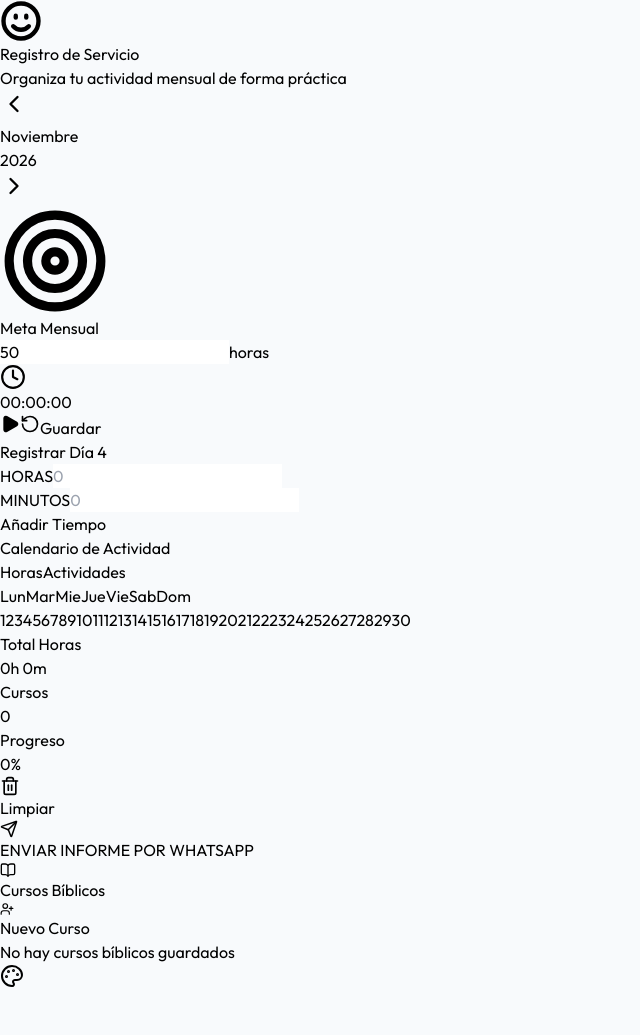
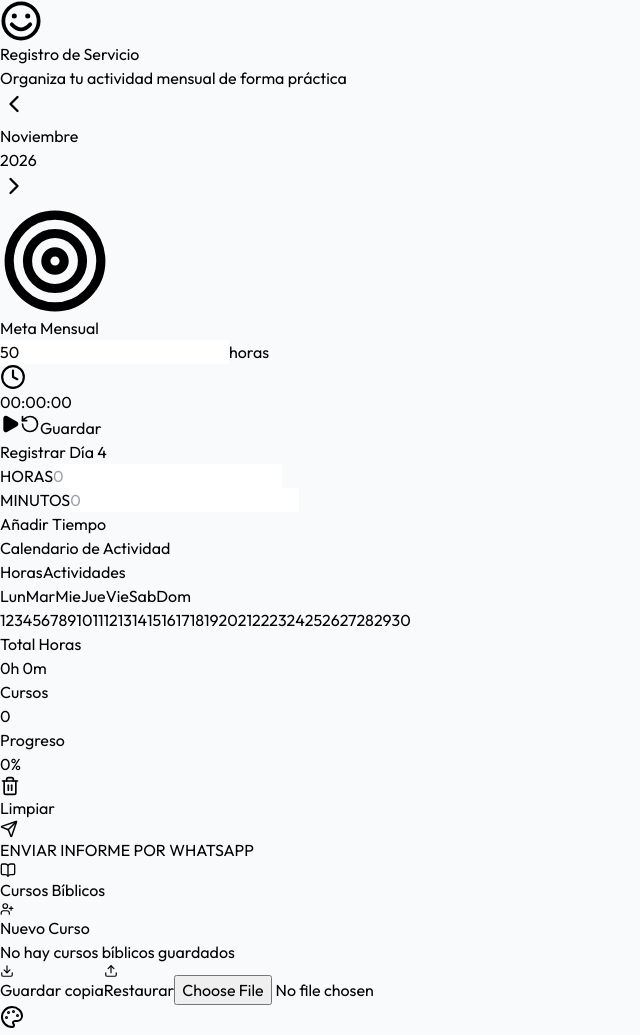
Before and after one commit to otmarycarolina-ship-it/Ruta-2, a React (Vite) app: page / in a window 1280 px wide. Shown: the whole page, without its empty margins (0-640 px from the left). Before the commit the page ends 994 px from the top, so only its background shows below. Built offline with nearby package versions, Linux system fonts and the light colour scheme.

Commit message:
Update App.jsx

```diff
--- a/src/App.jsx
+++ b/src/App.jsx
@@ -2,7 +2,7 @@ import React, { useState, useEffect, useRef } from 'react';
 import {
   Calendar as CalendarIcon, Clock, BookOpen, Trash2, Target,
   Timer, ChevronRight, ChevronLeft, UserPlus, Send, X, Play, Pause, RotateCcw,
-  Palette, Smile, CheckCircle2, Bookmark
+  Palette, CheckCircle2, Bookmark, Download, Upload
 } from 'lucide-react';
 
 const App = () => {
@@ -219,6 +219,8 @@ const App = () => {
 
   const [modalNotaDia, setModalNotaDia] = useState(null);
   const [textoNotaInput, setTextoNotaInput] = useState('');
+
+  const fileInputRef = useRef(null);
 
   useEffect(() => {
     const checkDate = () => {
@@ -494,6 +496,45 @@ const App = () => {
     setDiaBurbujaAbierta(null);
   };
 
+  // --- FUNCIONES SUTILES DE COPIA DE SEGURIDAD (EXPORTAR/IMPORTAR) ---
+  const exportarDatos = () => {
+    const backupObj = {
+      datosMensuales,
+      estudiantesGlobales,
+      temaActual
+    };
+    const dataStr = "data:text/json;charset=utf-8," + encodeURIComponent(JSON.stringify(backupObj));
+    const downloadAnchor = document.createElement('a');
+    downloadAnchor.setAttribute("href", dataStr);
+    downloadAnchor.setAttribute("download", `registro_servicio_respaldo_${new Date().toISOString().slice(0, 10)}.json`);
+    document.body.appendChild(downloadAnchor);
+    downloadAnchor.click();
+    downloadAnchor.remove();
+  };
+
+  const importarDatos = (event) => {
+    const fileReader = new FileReader();
+    if (event.target.files && event.target.files[0]) {
+      fileReader.readAsText(event.target.files[0], "UTF-8");
+      fileReader.onload = (e) => {
+        try {
+          const parsedData = JSON.parse(e.target.result);
+          if (parsedData.datosMensuales) setDatosMensuales(parsedData.datosMensuales);
+          if (parsedData.estudiantesGlobales) setEstudiantesGlobales(parsedData.estudiantesGlobales);
+          if (parsedData.temaActual) setTemaActual(parsedData.temaActual);
+          alert("¡Datos restaurados con éxito!");
+        } catch (error) {
+          alert("Error al leer el archivo de respaldo.");
+        }
+      };
+    }
+  };
+
+  const hoy = new Date();
+  const esHoy = (dia) => {
+    return hoy.getDate() === dia && hoy.getMonth() === mesIndice && hoy.getFullYear() === anioActual;
+  };
+
   const porcentaje = Math.min(100, (totalMinutos / ((currentData.meta || 1) * 60)) * 100);
 
   return (
@@ -508,7 +549,18 @@ const App = () => {
       <div className="max-w-5xl mx-auto relative z-10">
         <header className="text-center mb-10">
           <div className={`inline-flex items-center justify-center p-3 rounded-full ${t.primaryLight} mb-3 shadow-sm transition-colors animate-bounce`}>
-            <Smile size={42} strokeWidth={2.5} className={temaActual === 'gradienteEstatico' ? "text-[#7a57d1]" : t.primary} />
+            {/* LOGO PERSONALIZADO CON OJOS PERFECTAMENTE REDONDOS */}
+            <svg
+              width="42"
+              height="42"
+              viewBox="0 0 100 100"
+              className={temaActual === 'gradienteEstatico' ? "text-[#7a57d1]" : t.primary}
+            >
+              <circle cx="50" cy="50" r="42" fill="none" stroke="currentColor" strokeWidth="9" />
+              <circle cx="34" cy="38" r="6" fill="currentColor" />
+              <circle cx="66" cy="38" r="6" fill="currentColor" />
+              <path d="M 28 58 Q 50 82 72 58" fill="none" stroke="currentColor" strokeWidth="9" strokeLinecap="round" />
+            </svg>
           </div>
           <h1 className="text-3xl md:text-5xl font-extrabold text-slate-800 tracking-tight">
             Registro de <span className={temaActual === 'gradienteEstatico' ? "bg-gradient-to-r from-[#7a57d1] to-[#e44d9b] bg-clip-text text-transparent font-black" : `${t.primary} transition-colors`}>Servicio</span>
@@ -650,6 +702,7 @@ const App = () => {
                     const reg = currentData.historial && currentData.historial[dia];
                     const tieneActividad = !!reg;
                     const esSeleccionado = diaSeleccionado === dia;
+                    const esFechaHoy = esHoy(dia);
 
                     return (
                       <button
@@ -657,7 +710,8 @@ const App = () => {
                         onClick={() => setDiaSeleccionado(dia)}
                         className={`aspect-square rounded-xl text-xs font-bold transition-all relative flex flex-col items-center justify-center p-1
                           ${tieneActividad ? `text-white shadow-sm ${t.primaryBg}` : `bg-slate-50 text-slate-600 hover:bg-slate-100`}
-                          ${esSeleccionado ? 'ring-2 ring-slate-800 ring-offset-2 scale-105 z-10 font-black' : ''}
+                          ${esFechaHoy ? 'ring-2 ring-black font-black' : ''}
+                          ${esSeleccionado && !esFechaHoy ? 'ring-2 ring-slate-800 ring-offset-2 scale-105 z-10 font-black' : ''}
                         `}
                       >
                         <span>{dia}</span>
@@ -671,7 +725,7 @@ const App = () => {
                   })}
                 </div>
               ) : (
-                /* VISTA 2: HORARIO MENSUAL CON VARIACIONES DINÁMICAS DEL TEMA */
+                /* VISTA 2: HORARIO MENSUAL CON VARIACIONES DINÁMICAS DEL TEMA Y RESALTADO DE HOY EN NEGRO */
                 <div className="grid grid-cols-7 gap-1.5 relative">
                   {[...Array(primerDiaOffset)].map((_, i) => (
                     <div key={`empty-h-${i}`} className="aspect-square"></div>
@@ -682,6 +736,7 @@ const App = () => {
                     const infoHorario = currentData.horarioActividades && currentData.horarioActividades[dia];
                     const estaMarcado = !!infoHorario;
                     const mostrarBurbuja = diaBurbujaAbierta === dia;
+                    const esFechaHoy = esHoy(dia);
 
                     // Se calcula la variante dinámicamente según el tema actual activo (t.variants)
                     const varianteIndex = (dia - 1) % t.variants.length;
@@ -694,6 +749,7 @@ const App = () => {
                           onDoubleClick={(e) => manejarDobleClickDiaHorario(dia, e)}
                           className={`aspect-square w-full rounded-xl text-xs font-bold transition-all duration-300 relative flex flex-col items-center justify-center p-1 cursor-pointer select-none
                             ${estaMarcado ? `${varianteClass} scale-105 font-black ring-2 ring-white/50` : 'bg-slate-50 text-slate-600 hover:bg-slate-100'}
+                            ${esFechaHoy ? 'ring-2 ring-black font-black text-black' : ''}
                           `}
                           title="Un toque para nota/burbuja | Doble toque para desmarcar"
                         >
@@ -830,6 +886,34 @@ const App = () => {
             </section>
           </div>
         </div>
+      </div>
+
+      {/* BOTONES DISCRETOS Y SUTILES PARA RESPALDO DE DATOS (IMPORTAR Y EXPORTAR) */}
+      <div className="fixed bottom-6 left-6 z-[100] flex gap-2 opacity-50 hover:opacity-100 transition-opacity">
+        <button
+          onClick={exportarDatos}
+          className="p-2.5 bg-white/80 hover:bg-white text-slate-600 rounded-xl shadow-sm border border-slate-200 transition-all flex items-center gap-1 text-[11px] font-medium"
+          title="Guardar copia de seguridad"
+        >
+          <Download size={14} />
+          <span className="hidden sm:inline">Guardar copia</span>
+        </button>
+
+        <button
+          onClick={() => fileInputRef.current && fileInputRef.current.click()}
+          className="p-2.5 bg-white/80 hover:bg-white text-slate-600 rounded-xl shadow-sm border border-slate-200 transition-all flex items-center gap-1 text-[11px] font-medium"
+          title="Restaurar copia de seguridad"
+        >
+          <Upload size={14} />
+          <span className="hidden sm:inline">Restaurar</span>
+        </button>
+        <input
+          type="file"
+          ref={fileInputRef}
+          onChange={importarDatos}
+          accept=".json"
+          className="hidden"
+        />
       </div>
 
       {/* MODAL ESTÉTICO (SIN PLACEHOLDER GRIS) */}
```
